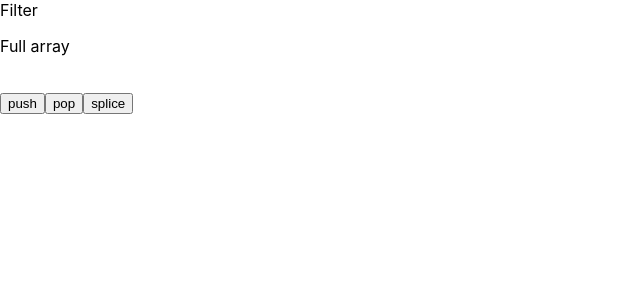
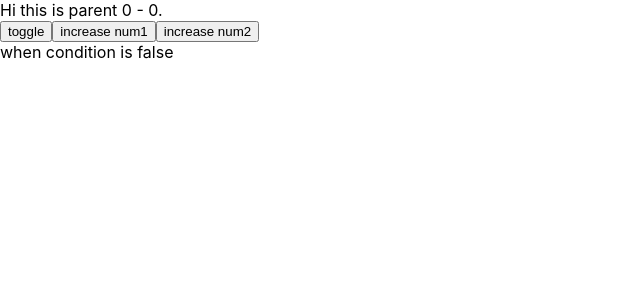
Before and after one commit to gautamakash91/batch17-react, a React (Create React App) app: page / in a window 1280 px wide. Shown: the top 300 px of the page, without its empty margins (0-640 px from the left). Built offline with nearby package versions, Linux system fonts and the light colour scheme.

Commit message:
covered useEffect

```diff
--- a/package.json
+++ b/package.json
@@ -3,6 +3,9 @@
   "version": "0.1.0",
   "private": true,
   "dependencies": {
+    "@emotion/react": "^11.10.4",
+    "@emotion/styled": "^11.10.4",
+    "@mui/material": "^5.10.5",
     "@testing-library/jest-dom": "^5.16.5",
     "@testing-library/react": "^13.3.0",
     "@testing-library/user-event": "^13.5.0",
--- a/public/index.html
+++ b/public/index.html
@@ -1,14 +1,12 @@
 <!DOCTYPE html>
 <html lang="en">
+
 <head>
   <meta charset="utf-8" />
   <link rel="icon" href="%PUBLIC_URL%/favicon.ico" />
   <meta name="viewport" content="width=device-width, initial-scale=1" />
   <meta name="theme-color" content="#000000" />
-    <meta
-      name="description"
-      content="Web site created using create-react-app"
-    />
+  <meta name="description" content="Web site created using create-react-app" />
   <link rel="apple-touch-icon" href="%PUBLIC_URL%/logo192.png" />
   <!--
       manifest.json provides metadata used when your web app is installed on a
@@ -25,7 +23,10 @@
       Learn how to configure a non-root public URL by running `npm run build`.
     -->
   <title>React App</title>
+  <link rel="stylesheet" href="https://fonts.googleapis.com/css?family=Roboto:300,400,500,700&display=swap" />
+  <link rel="stylesheet" href="https://fonts.googleapis.com/icon?family=Material+Icons" />
 </head>
+
 <body>
   <noscript>You need to enable JavaScript to run this app.</noscript>
   <div id="root"></div>
@@ -40,4 +41,5 @@
       To create a production bundle, use `npm run build` or `yarn build`.
     -->
 </body>
+
 </html>
--- a/src/arrayfunctions/myarray.js
+++ b/src/arrayfunctions/myarray.js
@@ -9,6 +9,12 @@
 // Syntax:
 // array.function
 import { useState } from "react"
+import {
+  Button,
+  TextField,
+  Icon
+} from "@mui/material";
+
 
 export default function ArrayComp() {
   const [arr, setArr] = useState([]);
@@ -54,9 +60,9 @@ export default function ArrayComp() {
         {arr.map(showArray)}
       </ol>
       <br />
-      <button onClick={handlePush}>push</button>
-      <button onClick={handlePop}>pop</button>
-      <button onClick={handleSplice}>splice</button>
+      <Button onClick={handlePush}>push</Button>
+      <Button variant="outlined" color="success" onClick={handlePop}>pop</Button>
+      <Button variant="contained" startIcon={<Icon>shopping_cart_checkout</Icon>} onClick={handleSplice}>splice</Button>
 
     </div>
   )
--- a/src/index.js
+++ b/src/index.js
@@ -2,15 +2,15 @@ import React from 'react';
 import ReactDOM from 'react-dom/client';
 import ArrayComp from './arrayfunctions/myarray';
 import './index.css';
-import Parent from './newcomp/parent';
+import Parent from './lifecycle/parent';
 import reportWebVitals from './reportWebVitals';
 
 
 const root = ReactDOM.createRoot(document.getElementById('root'));
 root.render(
-  <React.StrictMode>
-    <ArrayComp />
-  </React.StrictMode>
+  // <React.StrictMode>
+    <Parent />
+  // </React.StrictMode>
 );
 
 reportWebVitals();
--- /dev/null
+++ b/src/lifecycle/child.js
@@ -0,0 +1,34 @@
+import { useEffect, useState } from "react"
+
+// useEffect(function, dependencies);
+
+export default function Child({ num1, num2 }) {
+
+  //when component is mounted
+  useEffect(() => {
+    console.log("Child component is mounted")
+  }, [])
+
+  //update
+  useEffect(() => {
+    console.log("Child component is updated")
+  }, [num1])
+
+  useEffect(() => {
+    console.log("Child component is updated from num2")
+  }, [num2])
+
+  //unmount from screen
+  useEffect(()=>{
+    return ()=>{
+      console.log("component is unmounting");
+    }
+  },[])
+
+  return (
+    <div>
+      {num1}
+      Hi this is child.
+    </div>
+  )
+}
--- /dev/null
+++ b/src/lifecycle/parent.js
@@ -0,0 +1,32 @@
+import { useState } from "react";
+import Child from "./child";
+
+export default function Parent() {
+  const [showChild, setShowChild] = useState(false);
+  const [num1, setNum1] = useState(0)
+  const [num2, setNum2] = useState(0)
+
+  const handleClick = () => {
+    setShowChild(!showChild);
+  }
+
+  const increaseNum1 = () => {
+    setNum1(num1 + 1);
+  }
+
+  const increaseNum2 = () => {
+    setNum2(num2 + 1);
+  }
+
+  return (
+    <div>
+      Hi this is parent {num1} - {num2}.
+      <br />
+      <button onClick={handleClick}> toggle </button>
+      <button onClick={increaseNum1}>increase num1</button>
+      <button onClick={increaseNum2}>increase num2</button>
+      <br />
+      {showChild === true ? <Child num1={num1} num2={num2} /> : "when condition is false"}
+    </div>
+  )
+}
```
Also changed, not shown: 1 other file (tests, documents, lock files or other folders). Lines whose indentation alone changed are shown as unchanged.
